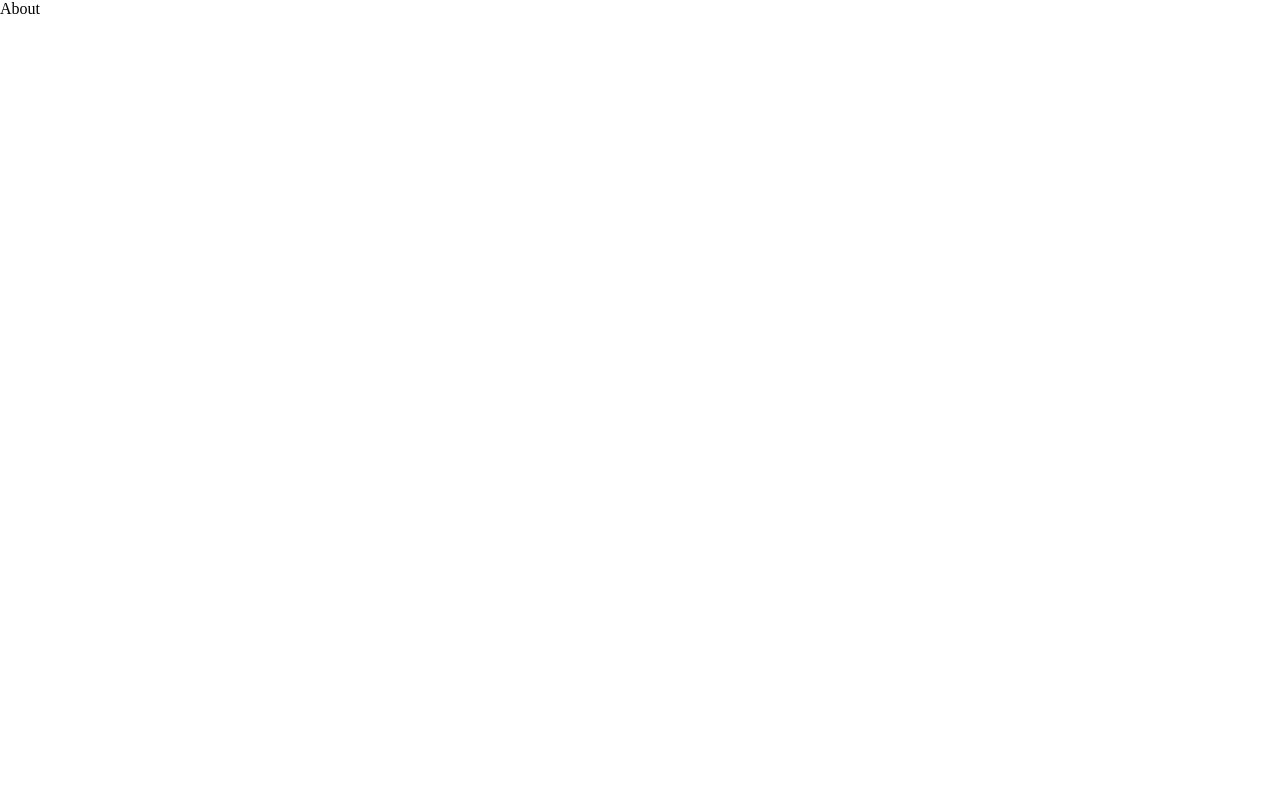
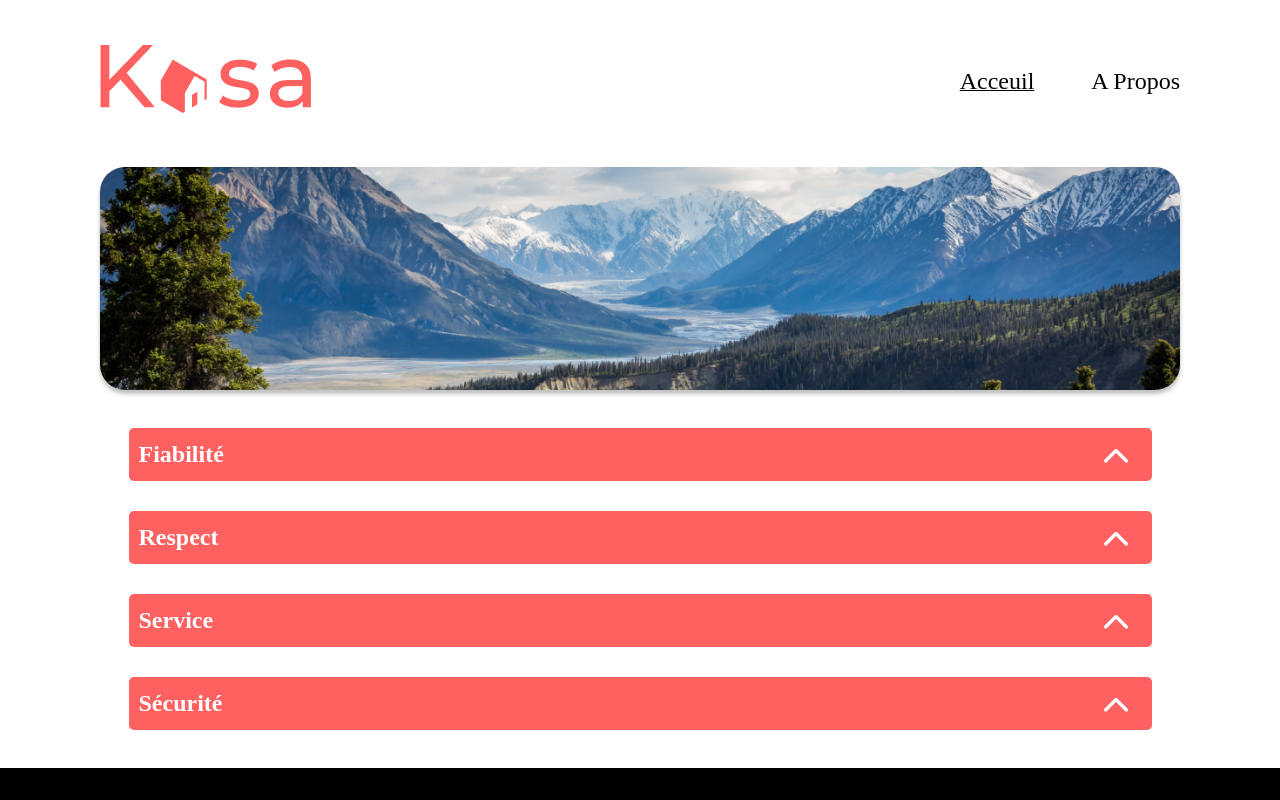
Before and after one commit to dylanlaborde/Kasa_Oc, a React (Vite) app: page /about in a window 1280 px wide. Shown: the top 800 px of the page. Built offline with nearby package versions, Linux system fonts and the light colour scheme.

Commit message:
create dropdown componant ,reusable in about page and logement page , and add the image banner for the about pages

```diff
--- /dev/null
+++ b/src/components/Dropdown/Dropdown.css
@@ -0,0 +1,21 @@
+.dropdown-open {
+    background-color: #F6F6F673;
+}
+
+.dropdownWrapper .dropdown{
+    width: 100%;
+}
+
+.dropdownContent{
+    font-size: 18px;
+    font-weight: 400;
+    padding-left: 20px;
+    margin-top: 16px;
+    padding-right: 20px;
+    margin-bottom: 20px;
+}
+
+.topbar{
+    font-weight: 700;
+    font-size: 24px;
+}
--- /dev/null
+++ b/src/components/Dropdown/Dropdown.jsx
@@ -0,0 +1,43 @@
+import React, { useState } from 'react'
+import chevron_up from '../../assets/chevron_up.png'
+import chevron_back from '../../assets/chevron_back.png'
+
+import './Dropdown.css'
+
+function Dropdown({ title, content }) {
+  const [isOpen, setisOpen] = useState(false)
+  return (
+    <>
+      {
+        isOpen ?
+          (
+            <div className="dropdown dropdown-open ">
+          <div className="topbar">
+            {title}
+            <img
+              src={chevron_back}
+              alt="back"
+              onClick={() => setisOpen(false)}
+            />
+          </div>
+          <div className="dropdownContent">{content}</div>
+            </div>
+          ) :
+          (
+            <div className="dropdown ">
+            <div className="topbar">
+              {title}
+              <img
+                src={chevron_up}
+                alt="back"
+                onClick={() => setisOpen(true)}
+              />
+            </div>
+        </div>
+          )
+    }
+    </>
+  )
+}
+
+export default Dropdown
--- a/src/pages/About/About.css
+++ b/src/pages/About/About.css
@@ -0,0 +1,11 @@
+.dropdownWrapper{
+    display: flex;
+    justify-content: center;
+    flex-direction: column;
+    margin:0 auto;
+    max-width: 1023px;
+    gap: 30px;
+    padding-top: 38px;
+    padding-bottom: 38px;
+
+}
--- a/src/pages/About/About.jsx
+++ b/src/pages/About/About.jsx
@@ -1,9 +1,52 @@
 import React from 'react'
+import about_banner from '../../assets/about-banner.png'
+import Banner from '../../components/Banner/Banner'
+import Footer from '../../components/Footer/Footer'
+import Header from '../../components/Header/Header'
 import './About.css'
+import Dropdown from '../../components/Dropdown/Dropdown'
 
 function About() {
+  const aboutList = [
+    {
+    title: 'Fiabilité',
+    content:
+    'Les annonces postées sur Kasa garantissent une fiabilité totale. Les photos sont conformes aux logements, et toutes les informations sont régulièrement vérifiées par nos équipes.',
+    },
+    {
+    title: 'Respect',
+    content:
+    'La bienveillance fait partie des valeurs fondatrices de Kasa. Tout comportement discriminatoire ou de perturbation du voisinage entraînera une exclusion de notre plateforme.',
+    },
+    {
+    title: 'Service',
+    content:
+    "Nos équipes se tiennent à votre disposition pour vous fournir une expérience parfaite. N'hésitez pas à nous contacter si vous avez la moindre question.",
+    },
+    {
+    title: 'Sécurité',
+    content:
+    "La sécurité est la priorité de Kasa. Aussi bien pour nos hôtes que pour les voyageurs, chaque logement correspond aux critères de sécurité établis par nos services. En laissant une note aussi bien à l'hôte qu'au locataire, cela permet à nos équipes de vérifier que les standards sont bien respectés. Nous organisons également des ateliers sur la sécurité domestique pour nos hôtes.",
+    },
+    ];
+
+
   return (
-    <div>About</div>
+    <>
+      <Header />
+      <Banner image={about_banner} />
+      <div className="dropdownWrapper">
+      {aboutList.map
+        (
+          (about, i) =>
+          (
+            <Dropdown key={i} title={about.title} content={about.content} / >
+            )
+        )
+        }
+        </div>
+      <Footer />
+  </>
   )
 }
 
```
Also changed, not shown: src/assets/about-banner.png (added).
